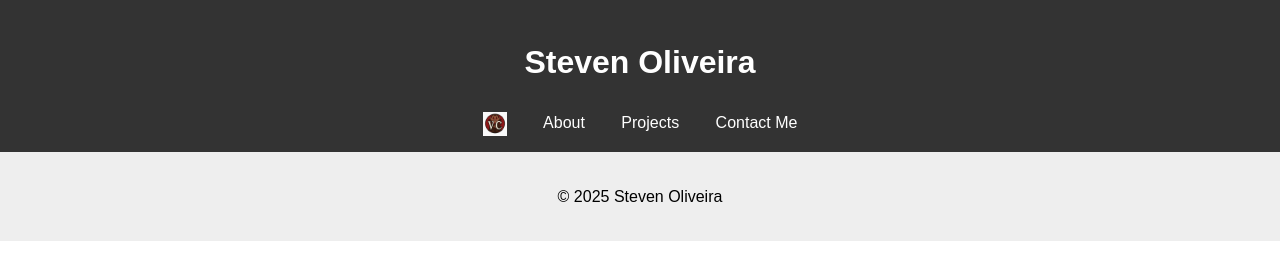
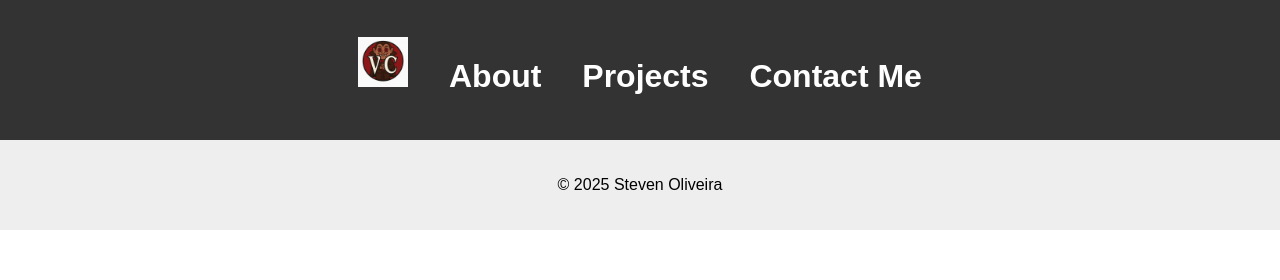
Before and after one commit to VladChocula/SroShowSite, a plain HTML site: page index.html in a window 1280 px wide. Drawn offline with Linux system fonts and the light colour scheme.

Commit message:
Update
-Stylizing Header and home-icon

```diff
--- a/header.html
+++ b/header.html
@@ -1,12 +1,13 @@
 <!-- header.html -->
  <header>
-    <h1>Steven Oliveira</h1>
+    <h1>
         <nav>
-        <a href="index.html" title="Home">
-            <img src="assets/home1.png" alt="Home" style="height: 24px; vertical-align: middle;">
+            <a href="index.html" class="home-icon" title="Home">
+                <img src="assets/home1.png" alt="Home"/>
             </a>
             <a href="about.html">About</a>
             <a href="projects.html">Projects</a>
             <a href="contact.html">Contact Me</a>
         </nav>
+    </h1>
  </header>
--- a/style.css
+++ b/style.css
@@ -3,6 +3,10 @@ body {
     margin: 0;
     padding: 0;
     line-height: 1.6;
+  }
+
+  .home-icon img {
+    height: 50px;
   }
 
   header {
```
Lines whose indentation alone changed are shown as unchanged.
